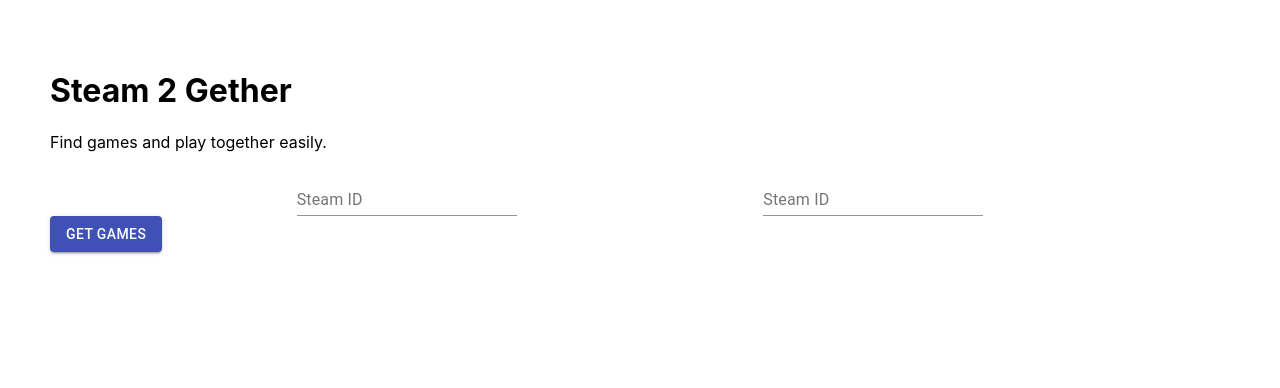
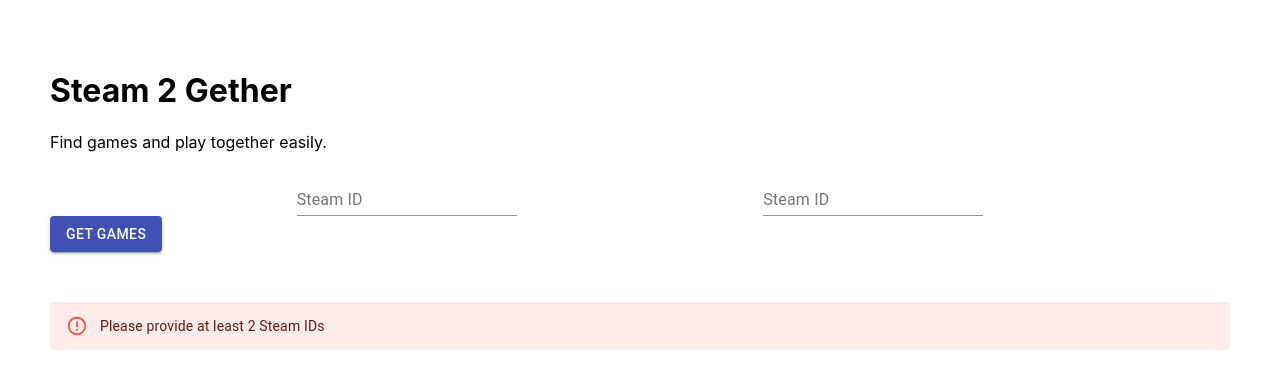
Before and after one commit to AnthonyBerisha/steam2gether-react, a React (Create React App) app: page / in a window 1280 px wide. Both pictures are taken after a click on the button "GET GAMES". Shown: the top 388 px of the page. Built offline with nearby package versions, Linux system fonts and the light colour scheme; no server answers.

Commit message:
Getting games for specified players and storing the lists

```diff
--- a/package.json
+++ b/package.json
@@ -4,6 +4,7 @@
   "private": true,
   "dependencies": {
     "@material-ui/core": "^4.11.2",
+    "@material-ui/lab": "^4.0.0-alpha.57",
     "@testing-library/jest-dom": "^5.11.4",
     "@testing-library/react": "^11.1.0",
     "@testing-library/user-event": "^12.1.10",
--- a/src/App.css
+++ b/src/App.css
@@ -2,3 +2,7 @@
     padding: 50px;
     height: 100%;
 }
+
+.player-input-container {
+    margin-bottom: 50px;
+}
--- a/src/App.js
+++ b/src/App.js
@@ -1,25 +1,22 @@
 import React, { Component } from 'react'
 import './App.css'
 
-import axios from 'axios'
+import LinearProgress from '@material-ui/core/LinearProgress'
 
 import PlayerForm from './Player/PlayerForm'
 
 class App extends Component {
   state = {
-    players: []
+    playersGamesList: [],
+    isLoading: false
   }
 
-  getGamesList (playersList) {
-    playersList.forEach((player) => {
-      axios.get(process.env.REACT_APP_API_URL + '/games/' + player)
-        .then((res) => {
-          console.log(res);
-        })
-        .catch((err) => {
-          console.log(err);
-        })
-    })
+  handleLoader (loading) {
+    this.setState({ isLoading: loading })
+  }
+
+  setGamesList (playersGamesList) {
+    this.setState({ playersGamesList: playersGamesList })
   }
 
   render () {
@@ -27,7 +24,9 @@
       <div className="App">
         <h1>Steam 2 Gether</h1>
         <p>Find games and play together easily.</p>
-        <PlayerForm handleLoadButton={this.getGamesList.bind(this)}></PlayerForm>
+        <PlayerForm handleIsLoading={this.handleLoader.bind(this)}
+                    setGamesList={this.setGamesList.bind(this)}></PlayerForm>
+        {this.state.isLoading ? <LinearProgress/> : null}
       </div>
     )
   }
--- a/src/Player/PlayerForm.js
+++ b/src/Player/PlayerForm.js
@@ -2,19 +2,20 @@
 import axios from 'axios'
 
 import PlayerInput from './PlayerInput'
+import Alert from '@material-ui/lab/Alert';
 import Button from '@material-ui/core/Button'
 
 class PlayerForm extends Component {
   state = {
     amountOfPlayers: 2,
     mainUserFriendsList: null,
-    playersFieldsValue: ['', '']
+    playersFieldsValue: ['', ''],
+    alert: false
   }
 
   getMainUserData (userId) {
     if (!userId)
-      return;
-    console.log(userId)
+      return
     axios.get('https://steam2gether-server.vercel.app/user/' + userId + '/friends')
       .then((res) => {
         let data = res.data.friendslist.friends
@@ -27,10 +28,10 @@
   }
 
   countFilledInputs () {
-    let count = 0
+    let count = 0;
     this.state.playersFieldsValue.forEach((value, index) => {
       if (value !== '') {
-        count++
+        count++;
       }
     })
     return count;
@@ -38,15 +39,44 @@
 
   createNewField (value) {
     if (this.countFilledInputs() === this.state.amountOfPlayers) {
-      this.setState({ amountOfPlayers: this.state.amountOfPlayers + 1 })
+      this.setState({ amountOfPlayers: this.state.amountOfPlayers + 1 });
     }
   }
 
   handleChange (value, index) {
-    console.log(value, index)
     let newValues = this.state.playersFieldsValue;
     newValues[index] = value;
-    this.setState({playersFieldsValue: newValues})
+    this.setState({ playersFieldsValue: newValues });
+  }
+
+  getGamesList () {
+    if (this.countFilledInputs() < 2) {
+      this.setState({alert: true});
+      return;
+    }
+    else
+      this.setState({alert: false})
+    this.props.handleIsLoading(true);
+    let url
+    if (process.env.NODE_ENV === 'development')
+      url = 'https://steam2gether-server.vercel.app/'
+    else
+      url = process.env.REACT_APP_API_URL
+
+    let playersGamesList = [];
+
+    this.state.playersFieldsValue.forEach((player) => {
+      axios.get(url + 'games/' + player)
+        .then((res) => {
+          this.props.handleIsLoading(false);
+          playersGamesList.push({id: player, games: res.data.response.games})
+          console.log(res.data.response.games)
+        })
+        .catch((err) => {
+          console.log(err)
+        })
+    })
+    this.props.setGamesList(playersGamesList);
   }
 
   render () {
@@ -71,12 +101,17 @@
       }
     }
 
+    let alert = null;
+    if (this.state.alert)
+      alert = <Alert severity='error'>Please provide at least 2 Steam IDs</Alert>
+
     return (
-      <div>
-        <div style={formStyle} className="player-input-container">
+      <div className="player-input-container">
+        <div style={formStyle}>
           {inputFields}
         </div>
-        <Button onClick={() => this.props.handleLoadButton(this.state.playersFieldsValue)} variant="contained" color="primary">Get games</Button>
+        <Button onClick={() => this.getGamesList()} variant="contained" color="primary">Get games</Button>
+        <div style={{ marginTop: '50px' }}>{alert}</div>
       </div>
     )
   }
```
Also changed, not shown: 1 other file (tests, documents, lock files or other folders).
